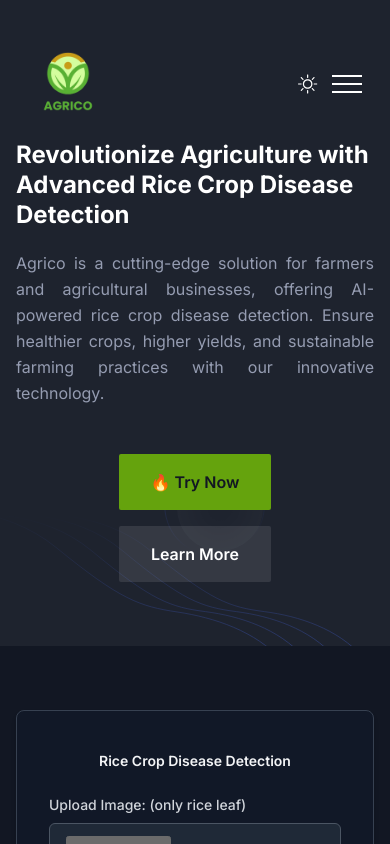
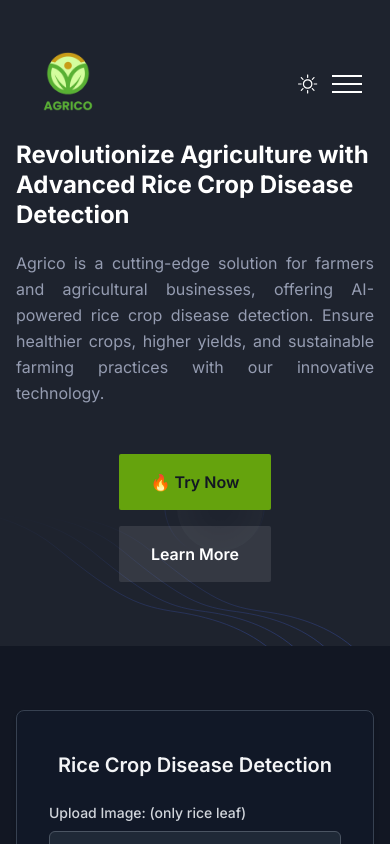
Before and after one commit to Shahzad-Ali-44/Agrico, a Next.js app: page / in a window 390 px wide. Shown: the top 844 px of the page. Built offline with nearby package versions, Linux system fonts and the light colour scheme.

Commit message:
update title size

```diff
--- a/src/components/Features/RiceDiseaseDetection.tsx
+++ b/src/components/Features/RiceDiseaseDetection.tsx
@@ -51,7 +51,7 @@ const RiceDiseaseDetection: React.FC = () => {
 
   return (
     <div className="flex flex-col items-center py-10 px-8 bg-gray-50 dark:bg-gray-900 text-gray-900 dark:text-gray-100 rounded-lg shadow-lg dark:shadow-md w-full max-w-2xl mx-auto border border-gray-200 dark:border-gray-700">
-      <h2 className="md:text-3xl text-sm font-semibold mb-6 text-center text-gray-800 dark:text-gray-100">
+      <h2 className="md:text-3xl text-xl  font-semibold mb-6 md:text-center text-gray-800 dark:text-gray-100">
         Rice Crop Disease Detection
       </h2>
       <form onSubmit={handleSubmit} className="w-full space-y-6">
```
